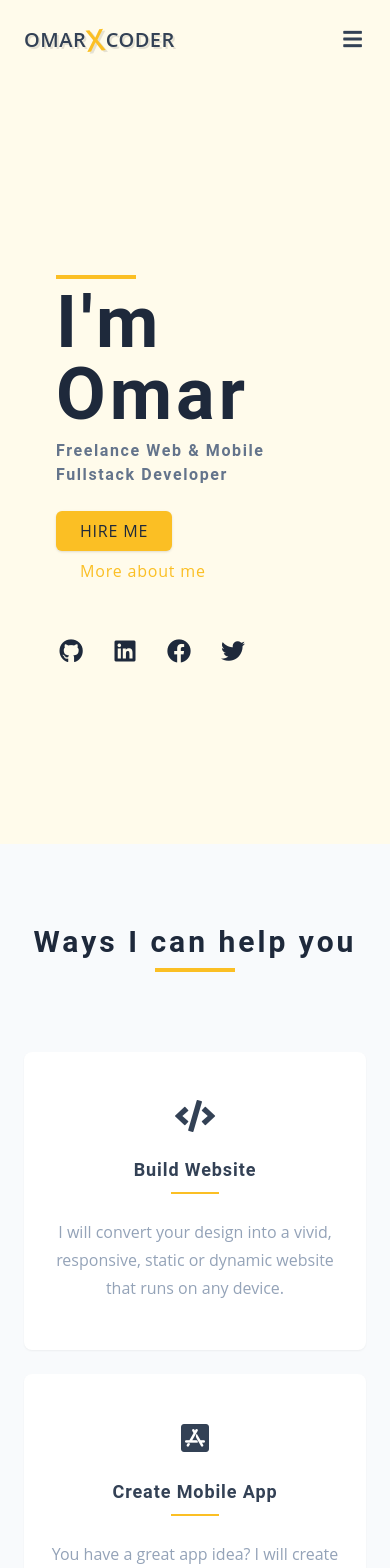
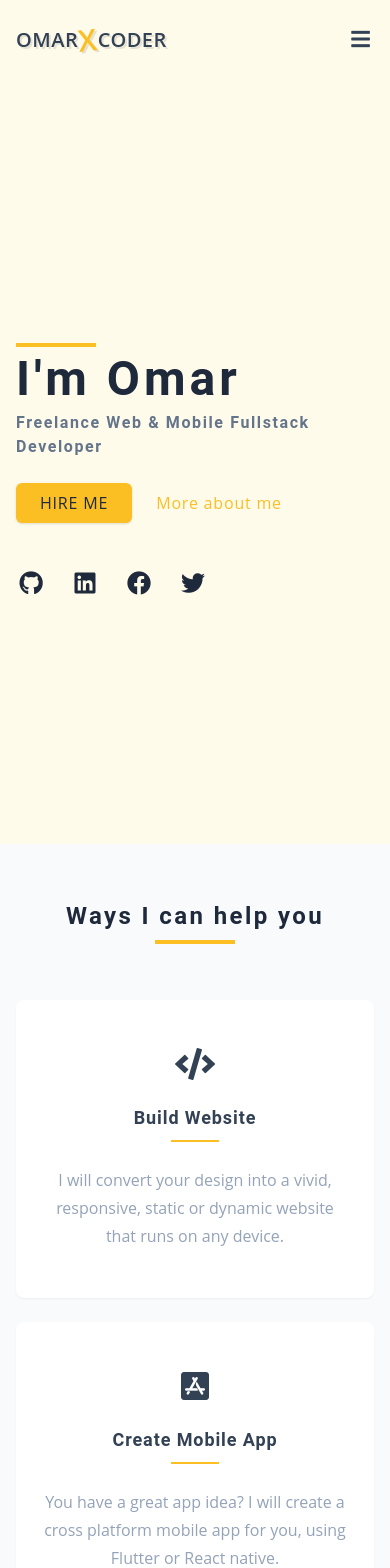
Before and after one commit to OmarXCoder/my-website, a Next.js app: page / in a window 390 px wide. Shown: the top 1568 px of the page. Built offline with nearby package versions, Linux system fonts and the light colour scheme.

Commit message:
Fix responsive layout issues

```diff
--- a/components/ProjectCard.jsx
+++ b/components/ProjectCard.jsx
@@ -8,7 +8,7 @@ export default function ProjectCard({ project, className }) {
             <div>
                 <img src={project.img} alt={project.heading} className="rounded-lg" />
             </div>
-            <div className="flex flex-1 justify-between pt-6 pb-4">
+            <div className="flex-1 pt-6 pb-4 sm:flex sm:justify-between">
                 <div className="flex flex-col justify-between">
                     <div>
                         <h5 className="mb-2 text-lg font-semibold tracking-wider text-slate-800">{project.heading}</h5>
@@ -26,7 +26,7 @@ export default function ProjectCard({ project, className }) {
                     </div>
                 </div>
 
-                <div className="ml-4 flex flex-shrink-0 flex-col justify-end sm:ml-12">
+                <div className="mt-6 flex flex-shrink-0 flex-col sm:mt-0 sm:ml-12 sm:justify-end">
                     <a href={project.link} className="btn btn-primary">
                         <span className="mr-3">View Project</span>
                         <i className="fas fa-long-arrow-alt-right ml-auto"></i>
--- a/components/ServiceCard.jsx
+++ b/components/ServiceCard.jsx
@@ -9,7 +9,7 @@ export default function ServiceCard({ service, className }) {
                 <i className={`fa-2x fa-fw ${service.icon}`}></i>
             </div>
             <div className="my-6 flex flex-col items-center">
-                <h5 className="service-card__heading mb-2 text-lg font-semibold capitalize tracking-wider text-slate-700">
+                <h5 className="service-card__heading mb-2 text-center text-lg font-semibold capitalize tracking-wider text-slate-700">
                     {service.heading}
                 </h5>
                 <div className="service-card__underline h-[2px] w-12 bg-amber-400"></div>
--- a/components/SiteContainer.jsx
+++ b/components/SiteContainer.jsx
@@ -1,3 +1,3 @@
 export default function SiteContainer({ children, className }) {
-    return <div className={`container px-6 max-w-6xl mx-auto ${className}`}>{children}</div>;
+    return <div className={`container mx-auto max-w-6xl px-4 sm:px-6 ${className}`}>{children}</div>;
 }
--- a/components/SiteNavbar.jsx
+++ b/components/SiteNavbar.jsx
@@ -76,12 +76,12 @@ export default function Navbar() {
                 }`}
                 style={{ transitionProperty: 'left, right' }}
             >
-                <div className="flex justify-end md:hidden">
+                <div className="absolute right-0 top-0 flex justify-end md:hidden">
                     <button
-                        className="text-amber-500 transition-colors hover:text-amber-400"
+                        className="p-4 text-amber-500 transition-colors hover:text-amber-400"
                         onClick={() => setMenuOpen(false)}
                     >
-                        <i className="fas fa-3x fa-fw fa-times"></i>
+                        <i className="fas fa-fw fa-times text-4xl"></i>
                     </button>
                 </div>
                 <div className="flex h-full flex-col items-center justify-center">
@@ -90,7 +90,7 @@ export default function Navbar() {
                             return (
                                 <Link href={link.url} key={index}>
                                     <a
-                                        className="mb-14 text-3xl tracking-widest text-slate-400 transition-colors duration-300 hover:text-amber-400"
+                                        className="mb-8 text-3xl tracking-widest text-slate-400 transition-colors duration-300 hover:text-amber-400 sm:mb-14"
                                         onClick={navigate}
                                     >
                                         {link.label}
@@ -100,7 +100,7 @@ export default function Navbar() {
                         }
                     })}
 
-                    <div className="mt-14 flex items-center space-x-8">
+                    <div className="mt-8 flex items-center space-x-6 sm:mt-14 sm:space-x-8">
                         {SOCIAL_LINKS.map((link, index) => (
                             <a
                                 href={link.url}
--- a/components/SiteSection.jsx
+++ b/components/SiteSection.jsx
@@ -4,11 +4,13 @@ export default function SiteSection({ heading, children, className, ...props })
     const classProp = className ?? '';
 
     return (
-        <section className={`scroll-m-20 py-20 ${classProp}`} {...props}>
+        <section className={`scroll-m-20 py-14 sm:py-20 ${classProp}`} {...props}>
             <SiteContainer>
                 {heading && (
                     <div className="flex flex-col items-center">
-                        <h1 className="mb-2 text-3xl font-bold tracking-widest text-slate-800">{heading}</h1>
+                        <h1 className="mb-2 text-center text-2xl font-bold tracking-widest text-slate-800 sm:text-3xl">
+                            {heading}
+                        </h1>
                         <div className="h-1 w-20 bg-amber-400"></div>
                     </div>
                 )}
--- a/components/sections/FeaturedProjectsSection.jsx
+++ b/components/sections/FeaturedProjectsSection.jsx
@@ -10,7 +10,7 @@ export default function FeaturedProjectsSection() {
                 Here&apos;s a selection of some of my prototypes, digital products, <br />
                 and open-source projects in the wild!
             </p>
-            <div className="mt-20 grid grid-cols-1 gap-8 lg:grid-cols-2 lg:gap-20">
+            <div className="mt-14 grid grid-cols-1 gap-8 sm:mt-20 lg:grid-cols-2 lg:gap-20">
                 {PROJECTS.filter((project) => project.featured).map((project, index) => (
                     <ProjectCard project={project} className="mx-auto max-w-lg lg:max-w-max" key={index} />
                 ))}
--- a/components/sections/HeroSection.jsx
+++ b/components/sections/HeroSection.jsx
@@ -6,11 +6,13 @@ export default function HeroSection() {
     return (
         <header className="flex h-screen flex-col bg-amber-50 pt-24" id="heroSection">
             <SiteContainer className="flex flex-1 items-center">
-                <div className="flex flex-1 items-center px-8 md:px-12 lg:px-20">
+                <div className="flex flex-1 items-center sm:px-8 md:px-12 lg:px-20">
                     <div className="flex-1">
                         <div>
                             <div className="mb-2 h-1 w-20 bg-amber-400"></div>
-                            <h1 className="mb-2 text-7xl font-bold tracking-xl text-slate-800">I&apos;m Omar</h1>
+                            <h1 className="mb-2 text-5xl font-bold tracking-xl text-slate-800 sm:text-7xl">
+                                I&apos;m Omar
+                            </h1>
                         </div>
                         <h6 className="mb-6 font-semibold tracking-widest text-slate-500">
                             Freelance Web &amp; Mobile Fullstack Developer
--- a/components/sections/ServicesSection.jsx
+++ b/components/sections/ServicesSection.jsx
@@ -5,7 +5,7 @@ import { SERVICES } from '../../data/data';
 export default function ServicesSection() {
     return (
         <SiteSection id="servicesSection" heading="Ways I can help you" className="bg-slate-50">
-            <div className="mt-20 grid gap-6 md:grid-cols-3 md:gap-4 lg:gap-6">
+            <div className="mt-14 grid gap-6 sm:mt-20 md:grid-cols-3 md:gap-4 lg:gap-6">
                 {SERVICES.map((service, index) => (
                     <ServiceCard service={service} className="mx-auto max-w-md lg:max-w-max" key={index} />
                 ))}
--- a/components/sections/SkillsSection.jsx
+++ b/components/sections/SkillsSection.jsx
@@ -97,7 +97,7 @@ export default function SkillsSection() {
                 <i className="fas fa-xs fa-quote-right text-slate-200"></i>
             </p>
 
-            <div className="mt-20 grid grid-cols-2 gap-4 sm:grid-cols-4 lg:grid-cols-8">
+            <div className="mt-14 grid grid-cols-2 gap-4 sm:mt-20 sm:grid-cols-4 lg:grid-cols-8">
                 {SKILLS.map((skill, index) => (
                     <div
                         key={index}
```
